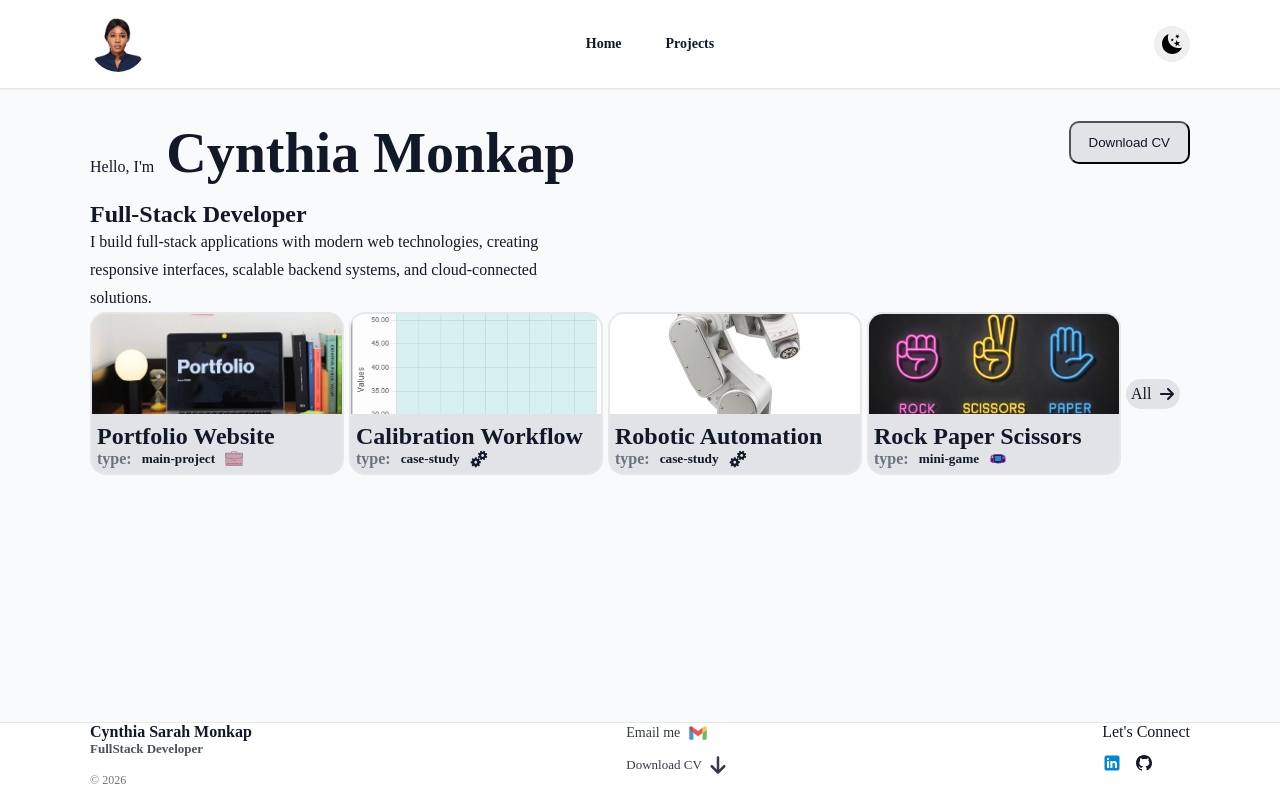
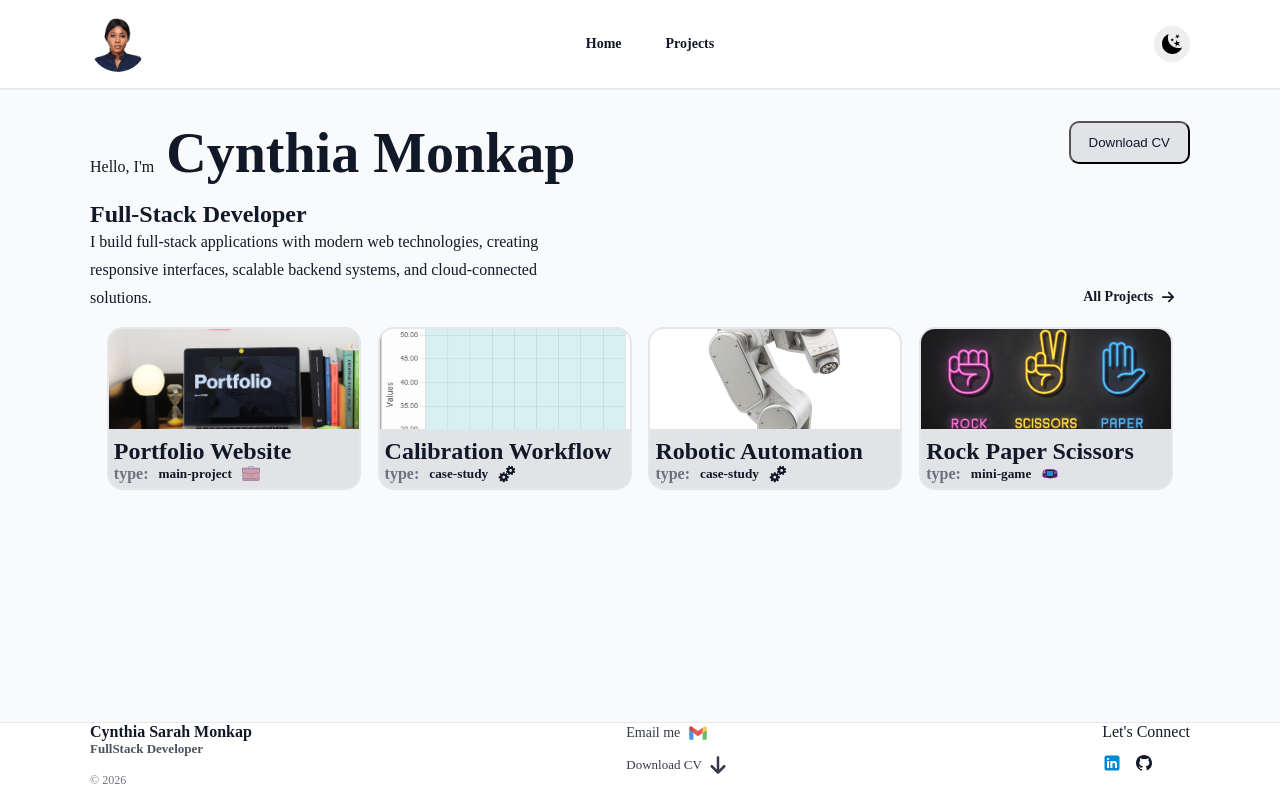
Before and after one commit to Cynthilizy/myPortfolio, a React (Vite) app: page / in a window 1280 px wide. Built offline with nearby package versions, Linux system fonts and the light colour scheme.

Commit message:
modify card alignments

```diff
--- a/src/Card.css
+++ b/src/Card.css
@@ -62,7 +62,7 @@
     width: 230px;
   }
 }
-@media (width<500px) {
+@media (width<737px) {
   .card {
     width: 300px;
   }
--- a/src/CardFull.css
+++ b/src/CardFull.css
@@ -93,7 +93,7 @@
 .card-full-footer button {
   padding: 6px 10px;
   border-radius: 8px;
-  border: none;
+  border: 2px solid grey;
   cursor: pointer;
   font-size: 0.8rem;
 
@@ -139,3 +139,13 @@
     width: 330px;
   }
 }
+@media (width<350px) {
+  .card-full {
+    width: 300px;
+  }
+}
+@media (width<320) {
+  .card-full {
+    width: 250px;
+  }
+}
--- a/src/Header.css
+++ b/src/Header.css
@@ -33,6 +33,15 @@
   flex-direction: row;
   gap: 20px;
   align-items: center;
+}
+
+.header-download-btn {
+  display: none;
+  text-decoration: none;
+  border: 0;
+  cursor: pointer;
+  background-color: inherit;
+  color: inherit;
 }
 
 .link {
@@ -77,6 +86,12 @@
     opacity 0.25s ease;
 }
 
+@media (width<737px) {
+  .header-download-btn {
+    display: flex;
+  }
+}
+
 @media (width < 350px) {
   .header-btn-container {
     flex-direction: column;
@@ -85,4 +100,7 @@
   .header-container-inner {
     gap: 20px;
   }
+  .header-download-btn {
+    display: flex;
+  }
 }
--- a/src/Header.jsx
+++ b/src/Header.jsx
@@ -50,6 +50,22 @@ function Header({ theme, setMode, mode }) {
           >
             Projects
           </Link>
+          <a
+            className="header-download-btn"
+            href="/Cynthia_Monkap_CV.pdf"
+            download
+          >
+            <button
+              className="header-download-btn"
+              style={{
+                color: theme.textPrimary,
+                fontSize: typography.size.sm,
+                fontWeight: typography.weight.bold,
+              }}
+            >
+              Download CV
+            </button>
+          </a>
         </div>
         <button
           className="toggle-btn header-section"
--- a/src/Home.css
+++ b/src/Home.css
@@ -9,6 +9,8 @@
 
   display: flex;
   flex-direction: column;
+  padding: 0px 10px;
+  gap: 15px;
 }
 
 .hero-top {
@@ -38,7 +40,10 @@
 }
 
 .hero-right {
-  flex-shrink: 0;
+  display: flex;
+  flex-direction: column;
+  justify-content: space-between;
+  height: 100%;
 }
 
 .hero-description {
@@ -62,8 +67,8 @@
 .projects-overview {
   display: flex;
   flex-direction: row;
-  gap: 5px;
   flex-wrap: wrap;
+  justify-content: space-evenly;
 }
 
 .see-all-projects {
@@ -84,17 +89,12 @@
   font-weight: bold;
 }
 
-@media (width<1100px) {
-  .projects-overview {
-    gap: 2px;
+@media (width<737px) {
+  .hero-top {
+    justify-content: center;
   }
-  .hero-top {
-    justify-content: space-evenly;
-  }
-}
-@media (width<957px) {
-  .projects-overview {
-    gap: 0px;
+  .hero-right {
+    display: none;
   }
 }
 @media (width<951px) {
--- a/src/Home.jsx
+++ b/src/Home.jsx
@@ -49,6 +49,17 @@ function Home({ theme }) {
                 Download CV
               </button>
             </a>
+            <Link
+              className="see-all-projects"
+              to="/projects"
+              style={{
+                color: theme.textPrimary,
+                fontSize: typography.size.sm,
+                fontWeight: typography.weight.bold,
+              }}
+            >
+              All Projects <FaArrowRight />
+            </Link>
           </div>
         </section>
 
@@ -92,14 +103,6 @@ function Home({ theme }) {
             theme={theme}
             className="project-card"
           ></Card>
-
-          <Link
-            className="see-all-projects"
-            to="/projects"
-            style={{ background: theme.elevated }}
-          >
-            All <FaArrowRight />
-          </Link>
         </section>
       </div>
     </div>
--- a/src/Projects.css
+++ b/src/Projects.css
@@ -69,7 +69,11 @@
 }
 @media (width<829px) {
   .projects {
-    gap: 0;
     justify-content: space-evenly;
   }
 }
+@media (width<500px) {
+  .project-type {
+    flex-direction: column;
+  }
+}
```
